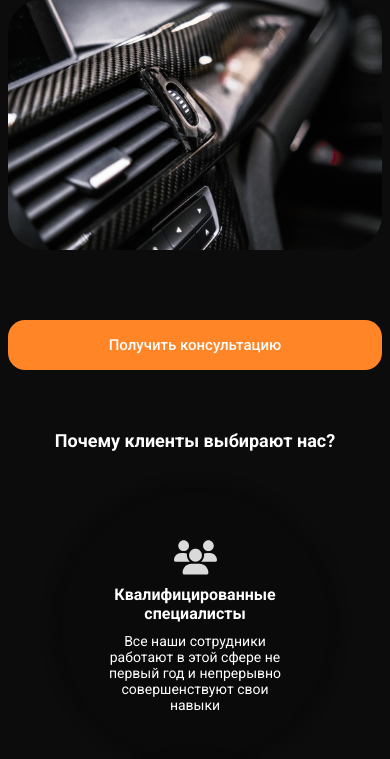
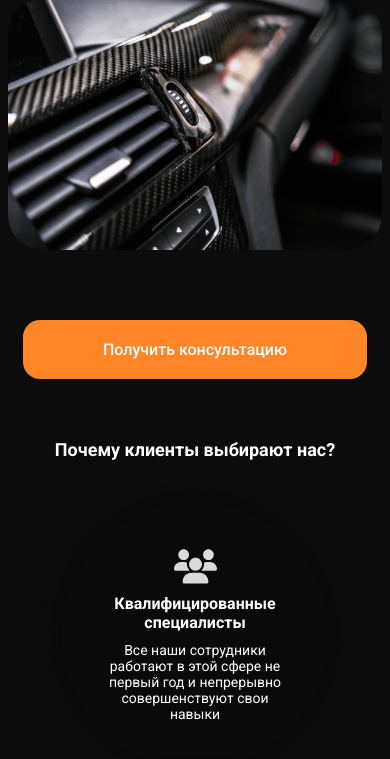
Before and after one commit to AnastasiaBrikk/AnastasiaBrikk.github.io, a PHP site: page /index.html in a window 390 px wide; the page is wider, and only the part inside the window is pictured. Shown: the part 2030-2789 px from the top of that part. Run offline with PHP 8.4, Linux system fonts and the light colour scheme; some libraries are stand-ins or nearby versions; some web fonts are replaced.

Commit message:
fix mobile adaptive

```diff
--- a/style.css
+++ b/style.css
@@ -816,10 +826,10 @@ a {
     display: flex;
     align-items: center;
     justify-content: center;
-    font-size: 15px;
-    min-width: 200px;
-    padding: 16px 11px;
-    margin: 20px auto;
+    font-size: 16px;
+    min-width: 198px;
+    padding: 20px 11px;
+    margin: 20px 15px;
   }
   .about__imgs {
     margin-bottom: 70px;
--- a/style.scss
+++ b/style.scss
@@ -983,10 +994,10 @@ a {
         display: flex;
         align-items: center;
         justify-content: center;
-        font-size: 15px;
-        min-width: 200px;
-        padding: 16px 11px;
-        margin: 20px auto;
+        font-size: 16px;
+        min-width: 198px;
+        padding: 20px 11px;
+        margin: 20px 15px;
     }
 
     .about__imgs {
```
Also changed, not shown: other parts of style.css (+22 -4 lines), other parts of style.scss (+24 -4 lines), 1 other file.
